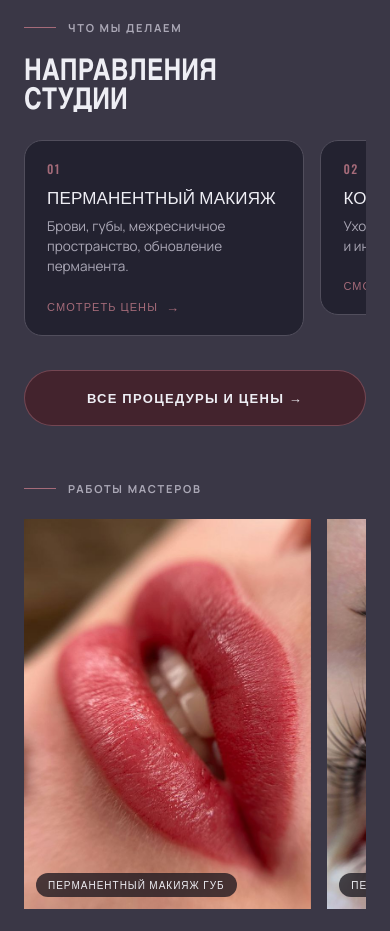
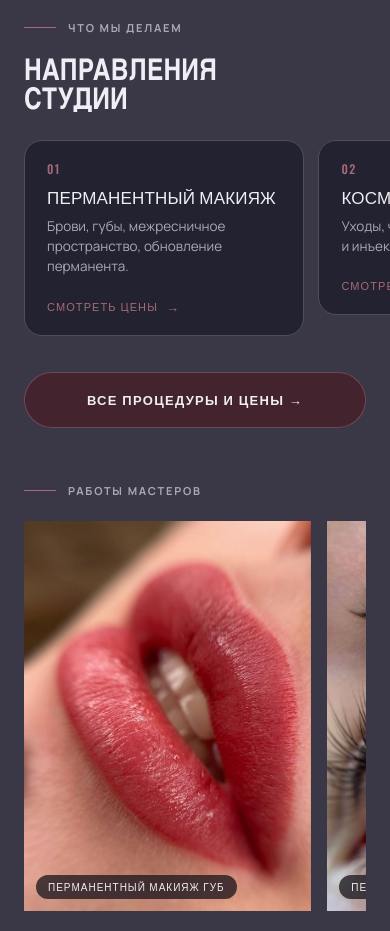
Before and after one commit to Albina-Shipova/krasivaya, a plain HTML site: page index.html in a window 390 px wide. Shown: the part 1100-2031 px from the top of the page. Drawn offline with nearby package versions, Linux system fonts and the light colour scheme.

Commit message:
Мобильная версия: слайдер направлений во всю ширину экрана
- .proc__track ≤620px: вырывается из отступов секции (margin-inline),
  внутренний padding var(--pad), scroll-padding-left — карточка выравнивается
  по контенту, край следующей виден как подсказка к прокрутке
- gap 14px; scroll-snap и скрытый скроллбар уже были на месте

Co-Authored-By: Claude Sonnet 5 <noreply@anthropic.com>

```diff
--- a/styles.css
+++ b/styles.css
@@ -1372,8 +1372,15 @@ a { color: inherit; text-decoration: none; }
   .ticker { padding: 14px 0; }
   .ticker__set { font-size: 14px; gap: 14px; padding-right: 14px; }
 
-  /* --- Направления (блок 5) --- */
-  .proc__track { align-items: flex-start; }
+  /* --- Направления: слайдер во всю ширину, карточка + край следующей (блок 5) --- */
+  .proc__track {
+    align-items: flex-start;
+    gap: 14px;
+    margin-inline: calc(var(--pad) * -1);
+    padding: 6px var(--pad) 14px;
+    scroll-padding-left: var(--pad);
+  }
+  .proc__card { flex-basis: 82%; }
   .proc__all { width: 100%; }
 
   /* Первый экран — компактнее (блок 3) */
```
